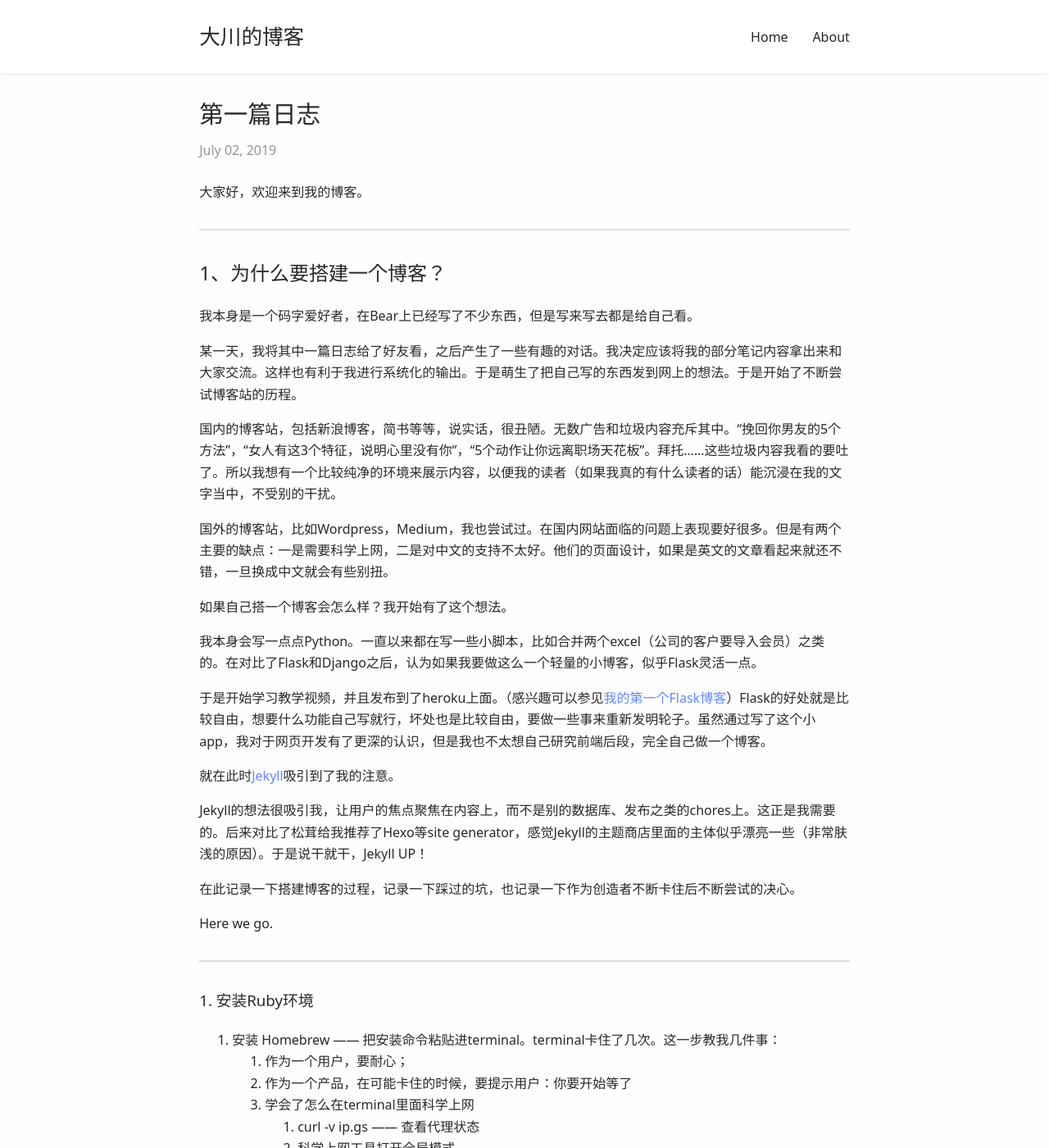
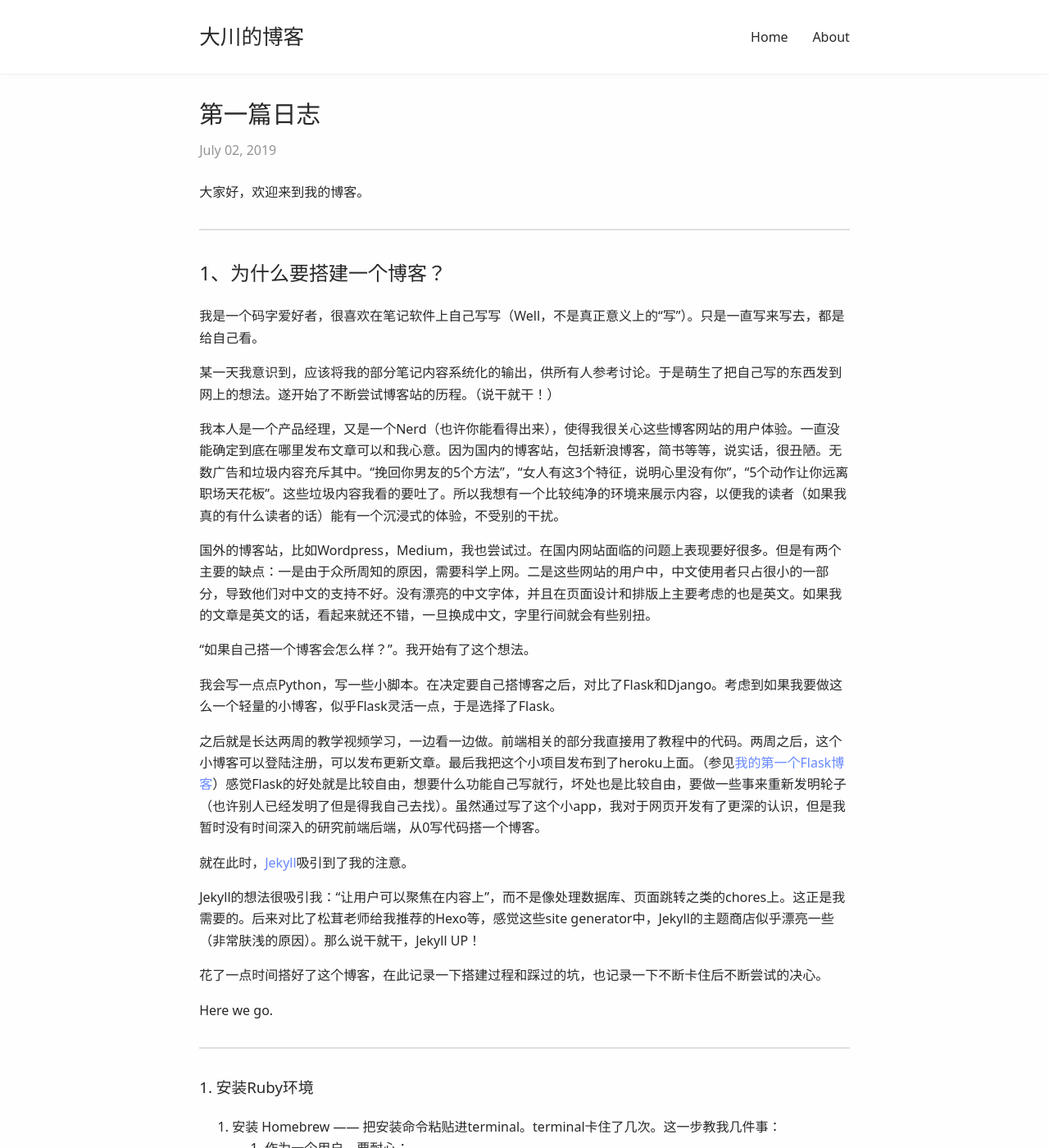
Before and after one commit to lich0611/lich0611.github.io, a Jekyll site: the page built from _posts/2019-07-03-01-0001.markdown, in a window 1280 px wide and 1400 px high. Shown: the whole window at 82% size. Built offline with Jekyll 4.4.1, drawn with Linux system fonts in a browser that asks for light colours; some of the changed text lies outside the part shown.

Commit message:
edit post

```diff
--- a/_posts/2019-07-03-01-0001.markdown
+++ b/_posts/2019-07-03-01-0001.markdown
@@ -10,25 +10,25 @@ categories: jekyll update
 ---
 ## 1、为什么要搭建一个博客？
 
-我本身是一个码字爱好者，在Bear上已经写了不少东西，但是写来写去都是给自己看。
+我是一个码字爱好者，很喜欢在笔记软件上自己写写（Well，不是真正意义上的“写”）。只是一直写来写去，都是给自己看。
 
-某一天，我将其中一篇日志给了好友看，之后产生了一些有趣的对话。我决定应该将我的部分笔记内容拿出来和大家交流。这样也有利于我进行系统化的输出。于是萌生了把自己写的东西发到网上的想法。于是开始了不断尝试博客站的历程。
+某一天我意识到，应该将我的部分笔记内容系统化的输出，供所有人参考讨论。于是萌生了把自己写的东西发到网上的想法。遂开始了不断尝试博客站的历程。（说干就干！）
 
-国内的博客站，包括新浪博客，简书等等，说实话，很丑陋。无数广告和垃圾内容充斥其中。“挽回你男友的5个方法”，“女人有这3个特征，说明心里没有你”，“5个动作让你远离职场天花板”。拜托……这些垃圾内容我看的要吐了。所以我想有一个比较纯净的环境来展示内容，以便我的读者（如果我真的有什么读者的话）能沉浸在我的文字当中，不受别的干扰。
+我本人是一个产品经理，又是一个Nerd（也许你能看得出来），使得我很关心这些博客网站的用户体验。一直没能确定到底在哪里发布文章可以和我心意。因为国内的博客站，包括新浪博客，简书等等，说实话，很丑陋。无数广告和垃圾内容充斥其中。“挽回你男友的5个方法”，“女人有这3个特征，说明心里没有你”，“5个动作让你远离职场天花板”。这些垃圾内容我看的要吐了。所以我想有一个比较纯净的环境来展示内容，以便我的读者（如果我真的有什么读者的话）能有一个沉浸式的体验，不受别的干扰。
 
-国外的博客站，比如Wordpress，Medium，我也尝试过。在国内网站面临的问题上表现要好很多。但是有两个主要的缺点：一是需要科学上网，二是对中文的支持不太好。他们的页面设计，如果是英文的文章看起来就还不错，一旦换成中文就会有些别扭。
+国外的博客站，比如Wordpress，Medium，我也尝试过。在国内网站面临的问题上表现要好很多。但是有两个主要的缺点：一是由于众所周知的原因，需要科学上网。二是这些网站的用户中，中文使用者只占很小的一部分，导致他们对中文的支持不好。没有漂亮的中文字体，并且在页面设计和排版上主要考虑的也是英文。如果我的文章是英文的话，看起来就还不错，一旦换成中文，字里行间就会有些别扭。
 
-如果自己搭一个博客会怎么样？我开始有了这个想法。
+“如果自己搭一个博客会怎么样？”。我开始有了这个想法。
 
-我本身会写一点点Python。一直以来都在写一些小脚本，比如合并两个excel（公司的客户要导入会员）之类的。在对比了Flask和Django之后，认为如果我要做这么一个轻量的小博客，似乎Flask灵活一点。
+我会写一点点Python，写一些小脚本。在决定要自己搭博客之后，对比了Flask和Django。考虑到如果我要做这么一个轻量的小博客，似乎Flask灵活一点，于是选择了Flask。
 
-于是开始学习教学视频，并且发布到了heroku上面。（感兴趣可以参见[我的第一个Flask博客][flaskblog]）Flask的好处就是比较自由，想要什么功能自己写就行，坏处也是比较自由，要做一些事来重新发明轮子。虽然通过写了这个小app，我对于网页开发有了更深的认识，但是我也不太想自己研究前端后段，完全自己做一个博客。
+之后就是长达两周的教学视频学习，一边看一边做。前端相关的部分我直接用了教程中的代码。两周之后，这个小博客可以登陆注册，可以发布更新文章。最后我把这个小项目发布到了heroku上面。（参见[我的第一个Flask博客][flaskblog]）感觉Flask的好处就是比较自由，想要什么功能自己写就行，坏处也是比较自由，要做一些事来重新发明轮子（也许别人已经发明了但是得我自己去找）。虽然通过写了这个小app，我对于网页开发有了更深的认识，但是我暂时没有时间深入的研究前端后端，从0写代码搭一个博客。
 
-就在此时[Jekyll][jekyll]吸引到了我的注意。
+就在此时，[Jekyll][jekyll]吸引到了我的注意。
 
-Jekyll的想法很吸引我，让用户的焦点聚焦在内容上，而不是别的数据库、发布之类的chores上。这正是我需要的。后来对比了松茸给我推荐了Hexo等site generator，感觉Jekyll的主题商店里面的主体似乎漂亮一些（非常肤浅的原因）。于是说干就干，Jekyll UP！
+Jekyll的想法很吸引我：“让用户可以聚焦在内容上”，而不是像处理数据库、页面跳转之类的chores上。这正是我需要的。后来对比了松茸老师给我推荐的Hexo等，感觉这些site generator中，Jekyll的主题商店似乎漂亮一些（非常肤浅的原因）。那么说干就干，Jekyll UP！
 
-在此记录一下搭建博客的过程，记录一下踩过的坑，也记录一下作为创造者不断卡住后不断尝试的决心。
+花了一点时间搭好了这个博客，在此记录一下搭建过程和踩过的坑，也记录一下不断卡住后不断尝试的决心。
 
 Here we go.
 
@@ -56,16 +56,18 @@ Here we go.
 4.  如果更新的ruby，那么bash里面也要更新
 5. gem install jekyll bundler
 
-做完上面这几部之后，用Jekyll生成一个网站，就可以在[本地][local]测试了。
+做完上面这几步之后，可以用Jekyll直接生成一个网站。然后启动server，就可以在本地看到博客了。
 之后，我Google了Jekyll的主题商店，挑选并且安装了主题，就是各位目前看到的样子。很符合我对于简洁清晰的要求。
-最后设置一下Github Page，这个博客就正式上线了！
+最后设置一下Github Page，发布到线上，这个博客就正式上线了！
 
 ---
 
-今后也许我会探索一下基于Jekyll的开发，让这个博客离我设想的样子更近。最后，用一段别人的话结尾。
+今后也许我会探索一下基于Jekyll的开发，让这个博客离我设想的样子更近。
+
+最后，用一段别人的话结尾。
 
 
-> I still wanted to make things, to code, to think — the architecture, to step back and see the moving parts work together. That’s the one part of me that’s always > been consistent.
+> I still wanted to make things, to code, to think — the architecture, to step back and see the moving parts work together. That’s the one part of me that’s always been consistent.
 >
 > I’m a creator by nature and I wanted to be better at it.
 
```
